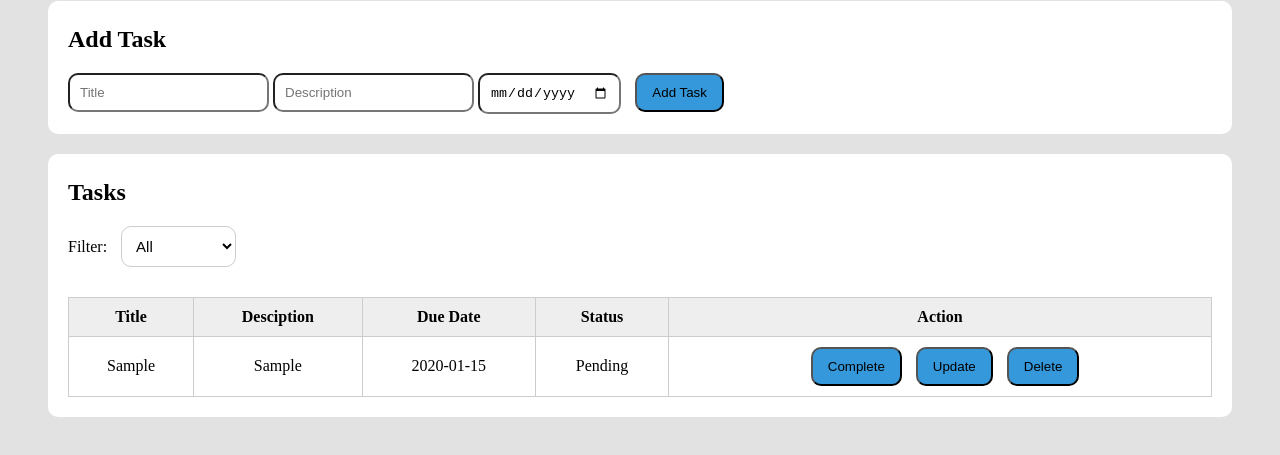
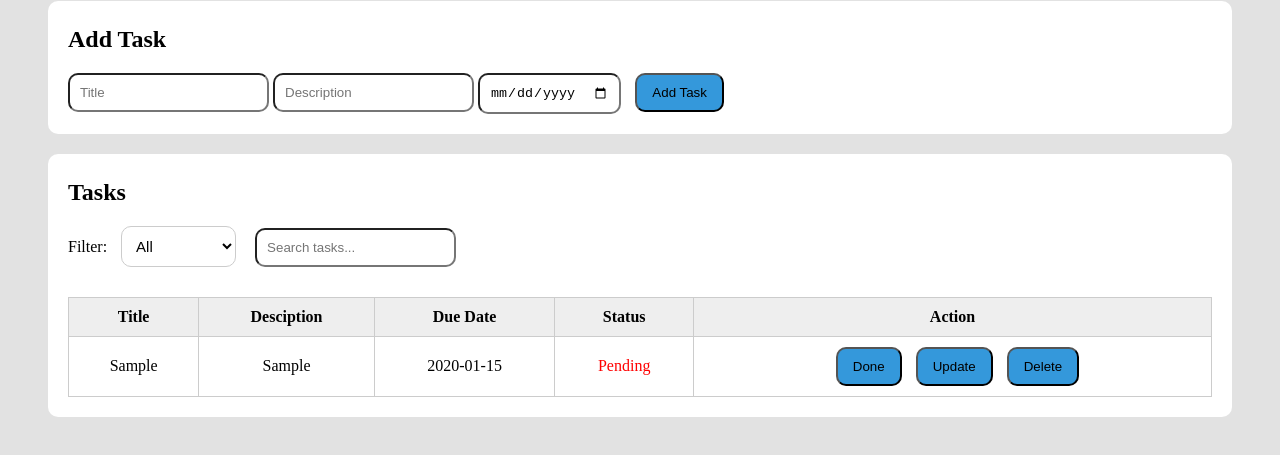
Before and after one commit to SriNavinM/JavaScript, a plain HTML site: page 09-06/todo.html in a window 1280 px wide. Both pictures are taken after typing "Sample", "Sample", "2020-01-15" into the empty fields and a click on the button "Add Task". Shown: the part 107-562 px from the top of the page. Drawn offline with Linux system fonts and the light colour scheme.

Commit message:
search, and sorted

```diff
--- a/09-06/todo.html
+++ b/09-06/todo.html
@@ -56,6 +56,18 @@
             max-width: 500px;
             margin-left: auto;
             margin-right: auto;
+        }
+
+        #searchInput {
+            margin-left: 15px;
+        }
+
+        #completed {
+            color: green;
+        }
+
+        #pending {
+            color: red;
         }
 
         button {
@@ -117,6 +129,7 @@
             <option value="pending">Pending</option>
             <option value="completed">Completed</option>
         </select>
+        <input type="text" id="searchInput" placeholder="Search tasks..." oninput="applyFilter()" />
 
         <table>
             <thead>
--- a/09-06/todo.js
+++ b/09-06/todo.js
@@ -1,9 +1,9 @@
 class Task {
-    constructor(title, description, dueDate) {
+    constructor(title, description, dueDate, completed = false) {
         this.title = title;
         this.description = description;
         this.dueDate = dueDate;
-        this.completed = false;
+        this.completed = completed;
     }
 
     markCompleted() {
@@ -16,10 +16,10 @@ class Task {
                 <td>${this.title}</td>
                 <td>${this.description}</td>
                 <td>${this.dueDate}</td>
-                <td>${this.completed ? "Completed" : "Pending"}</td>
+                <td id="${this.completed ? "completed" : "pending"}">${this.completed ? "Completed" : "Pending"}</td>
                 <td>
-                    <button onclick="completeTask(${index})">Complete</button>
-                    <button onclick="editTask(${index})">Update</button>
+                    ${!this.completed ? `<button onclick="completeTask(${index})">Done</button>` : ""}
+                    ${!this.completed ? `<button onclick="updateTask(${index})">Update</button>` : ""}
                     <button onclick="deleteTask(${index})">Delete</button>
                 </td>
             </tr>
@@ -48,6 +48,7 @@ class TaskManager {
 
     completeTask(index) {
         this.taskList[index].markCompleted();
+        this.update();
         this.save_LocalStorage();
     }
 
@@ -58,14 +59,20 @@ class TaskManager {
 
     update() {
     const filter = document.getElementById("statusFilter")?.value || "all";
-
+    const search = document.getElementById("searchInput")?.value.toLowerCase() || "";
     const filteredTasks = this.taskList
         .map((task, originalIndex) => ({ task, originalIndex }))
         .filter(({ task }) => {
-            if (filter === "all") return true;
-            if (filter === "pending") return !task.completed;
-            if (filter === "completed") return task.completed;
-        });
+            const matchStatus = filter === "all" || (filter === "pending" && !task.completed) || (filter === "completed" && task.completed);
+            const matchSearch = task.title.toLowerCase().includes(search);
+
+            return (matchSearch && matchStatus);
+        })
+        .sort((a, b) =>  {
+            return a.task.completed - b.task.completed;
+        })
+
+
 
     document.getElementById("tableBody").innerHTML = filteredTasks
         .map(({ task, originalIndex }) => task.display(originalIndex))
```
